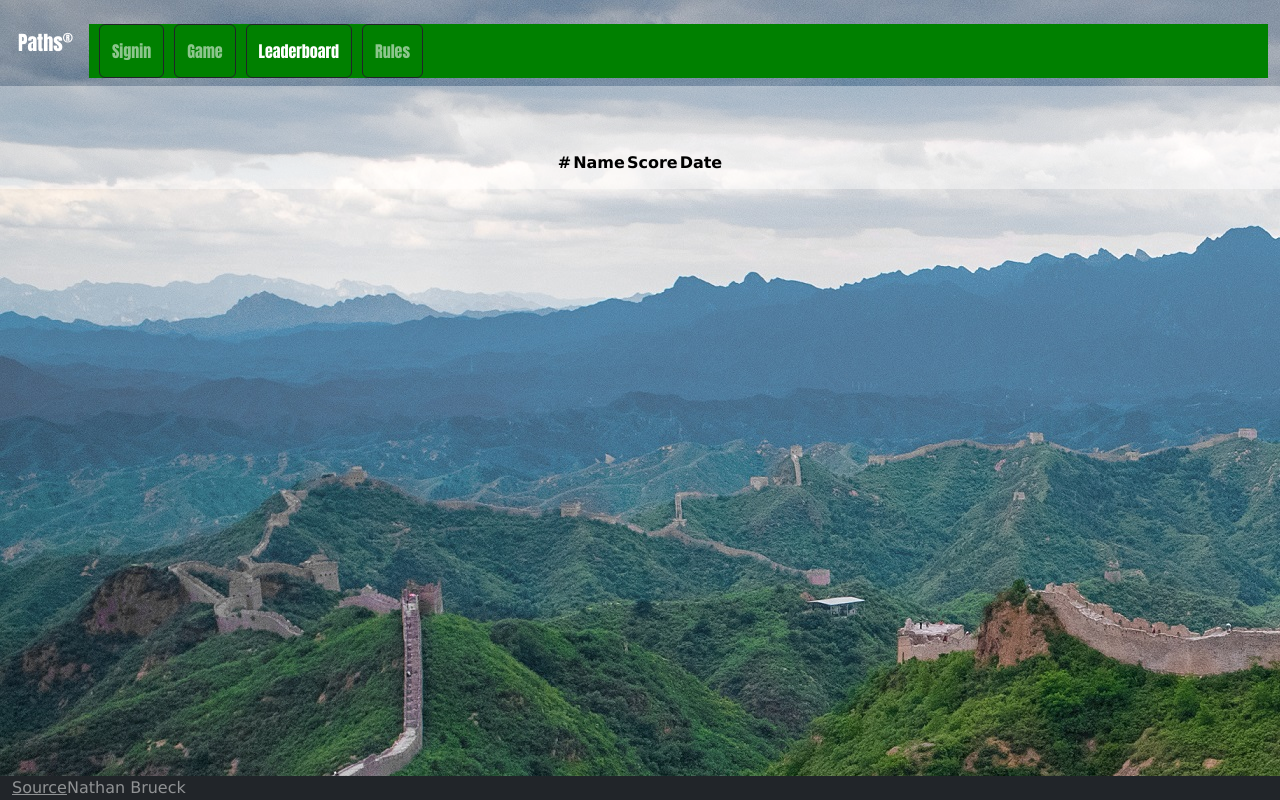
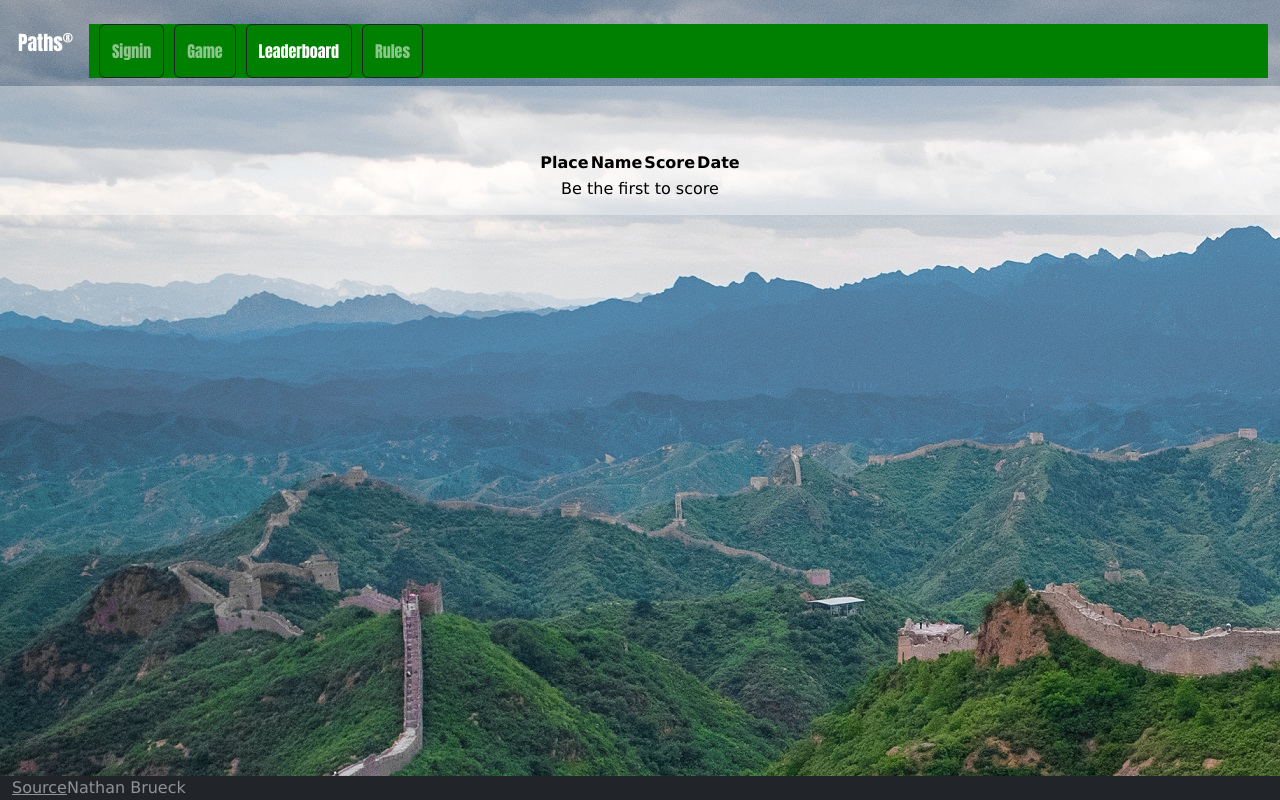
Before and after one commit to arftonlum/Startup, a React (Vite) app: page /leaderboard in a window 1280 px wide. Built offline with nearby package versions, Linux system fonts and the light colour scheme; no server answers.

Commit message:
Got leaderboard working

```diff
--- a/src/leaderboard/leaderboard.jsx
+++ b/src/leaderboard/leaderboard.jsx
@@ -2,8 +2,10 @@ import React from 'react';
 import './leaderboard.css';
 
 export function Leaderboard() {
+    console.log('page')
     const [scores, setScores] = React.useState([]);
     React.useEffect(() => {
+      console.log(scores.length)
         fetch('/api/scores')
           .then((response) => response.json())
           .then((scores) => {
@@ -21,10 +23,11 @@ export function Leaderboard() {
       // Demonstrates rendering an array with React
       const scoreRows = [];
       if (scores.length) {
+        console.log(scores)
         for (const [i, score] of scores.entries()) {
           scoreRows.push(
             <tr key={i}>
-              <td>{i}</td>
+              <td>{i+1}</td>
               <td>{score.name.split('@')[0]}</td>
               <td>{score.score}</td>
               <td>{score.date}</td>
@@ -32,6 +35,7 @@ export function Leaderboard() {
           );
         }
       } else {
+        console.log('should')
         scoreRows.push(
           <tr key='0'>
             <td colSpan='4'>Be the first to score</td>
@@ -43,13 +47,13 @@ export function Leaderboard() {
             <table>
         <thead>
           <tr>
-            <th>#</th>
+            <th>Place</th>
             <th>Name</th>
             <th>Score</th>
             <th>Date</th>
           </tr>
         </thead>
-        <tbody id="scores">
+        <tbody id="scores">{scoreRows}
         </tbody>
       </table>
       <div id="quote"></div>
```
